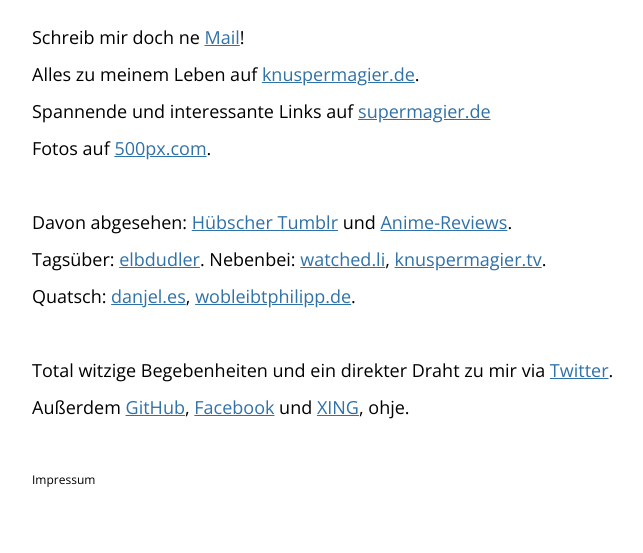
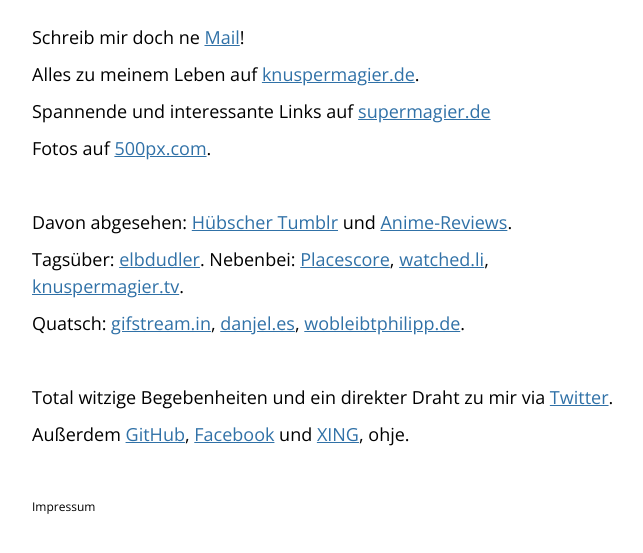
Before and after one commit to pwaldhauer/philippwaldhauer.de, a plain HTML site: page index.html in a window 1280 px wide. Shown: the part 125-678 px from the top of the page, without its empty margins (34-677 px from the left). Drawn offline with nearby package versions, Linux system fonts and the light colour scheme.

Commit message:
Update index.html

```diff
--- a/index.html
+++ b/index.html
@@ -37,8 +37,8 @@
 
 		<li>Davon abgesehen: <a href="http://huebschhuebschhuebsch.tumblr.com">H&uuml;bscher Tumblr</a> und <a href="http://kkgzda.de">Anime-Reviews</a>.</li>
 
-		<li>Tags&uuml;ber: <a href="http://elbdudler.de">elbdudler</a>. Nebenbei: <a href="http://watched.li">watched.li</a>, <a href="http://knuspermagier.tv">knuspermagier.tv</a>.</li>
-		<li>Quatsch: <a href="http://danjel.es">danjel.es</a>, <a href="http://wobleibtphilipp.de">wobleibtphilipp.de</a>.</li>
+		<li>Tags&uuml;ber: <a href="http://elbdudler.de">elbdudler</a>. Nebenbei: <a href="http://placescoreapp.com">Placescore</a>, <a href="http://watched.li">watched.li</a>, <a href="http://knuspermagier.tv">knuspermagier.tv</a>.</li>
+		<li>Quatsch: <a href="http://gifstream.in">gifstream.in</a>, <a href="http://danjel.es">danjel.es</a>, <a href="http://wobleibtphilipp.de">wobleibtphilipp.de</a>.</li>
 
 		<li>&nbsp;</li>
 		<li>Total witzige Begebenheiten und ein direkter Draht zu mir via <a href="http://twitter.com/knuspermagier">Twitter</a>.</li>
```
